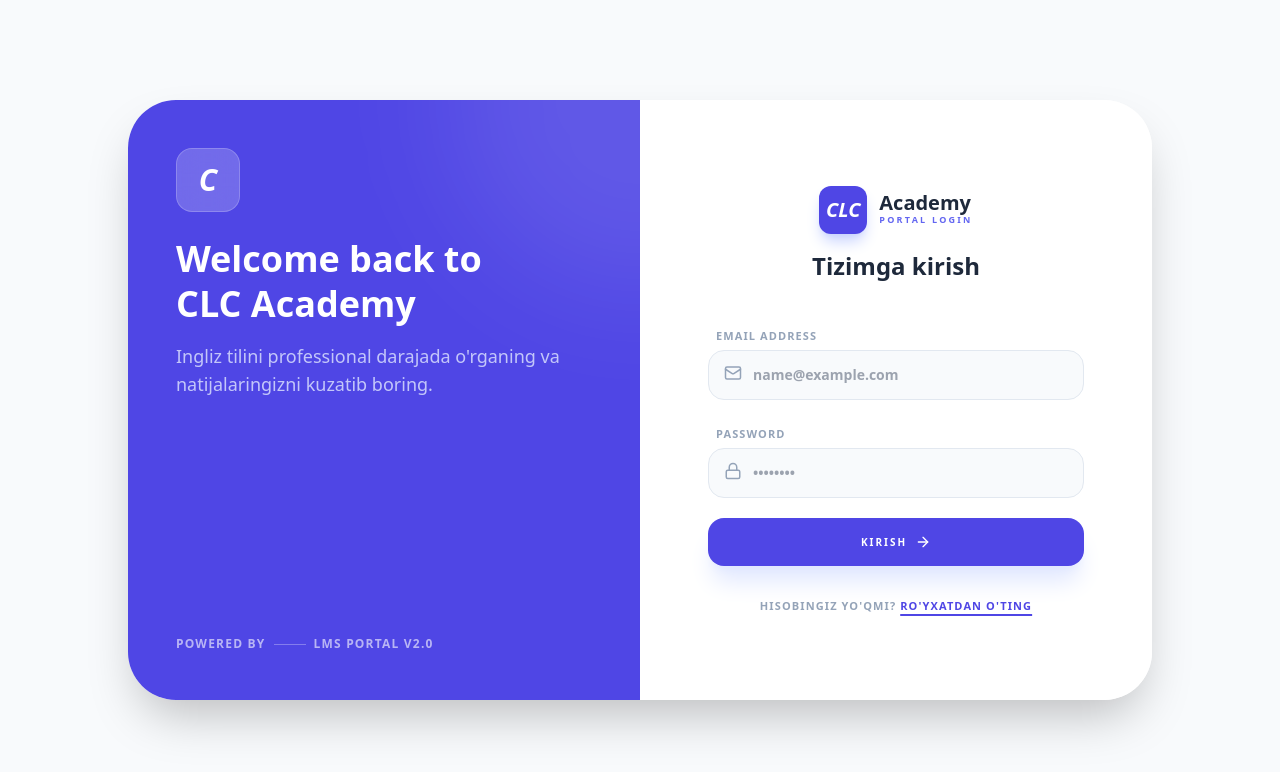
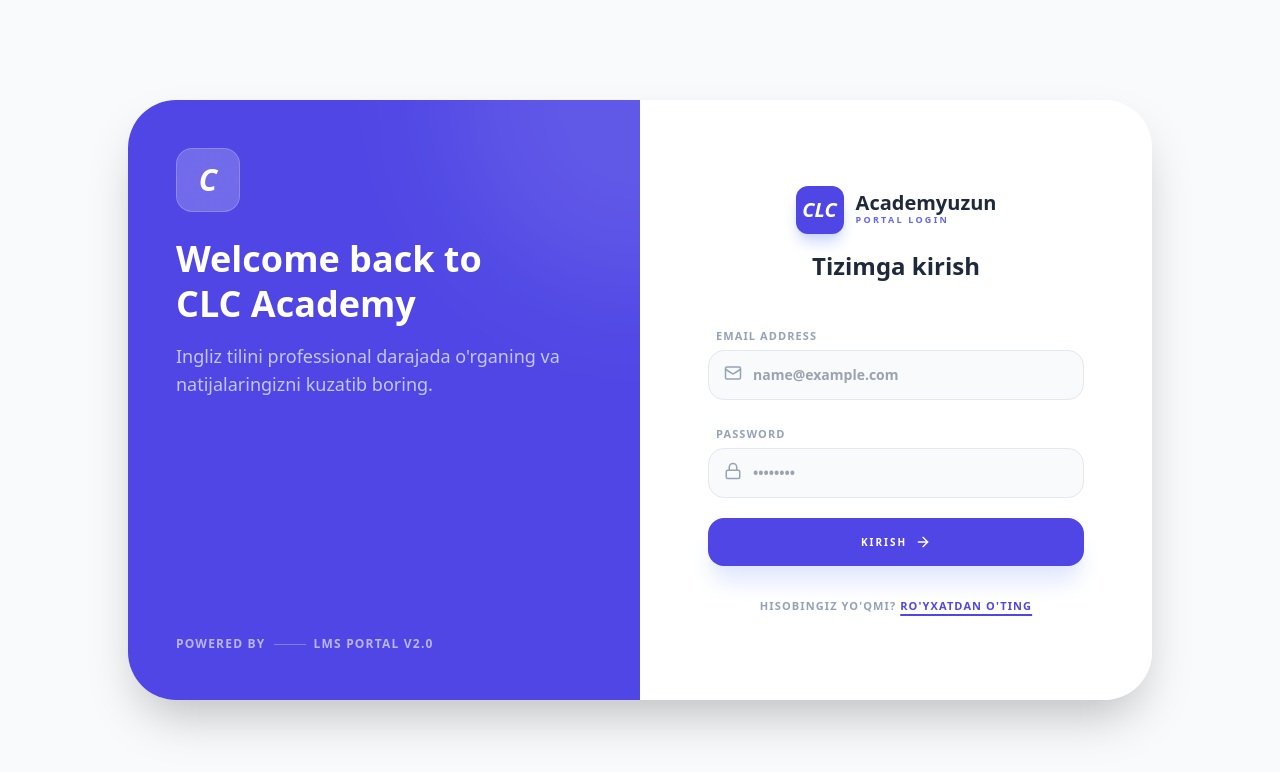
Before and after one commit to bekstar11-source/clc-lms-portal, a React (Create React App) app: page /#/login in a window 1280 px wide. Shown: the top 772 px of the page. Built offline with nearby package versions, Linux system fonts and the light colour scheme; no server answers.

Commit message:
Vercel update

```diff
--- a/package.json
+++ b/package.json
@@ -2,7 +2,7 @@
   "name": "web-pro",
   "version": "0.1.0",
   "private": true,
-  "homepage": ".",
+  "homepage": "https://bekstar11-source.github.io/clc-lms-portal",
   "dependencies": {
     "@capacitor/android": "^8.0.0",
     "@capacitor/cli": "^8.0.0",
--- a/src/pages/Login.js
+++ b/src/pages/Login.js
@@ -84,7 +84,7 @@ const Login = () => {
             <div className="inline-flex items-center justify-center space-x-3 mb-4">
                <div className="w-12 h-12 bg-indigo-600 text-white rounded-xl flex items-center justify-center text-xl font-black italic shadow-lg shadow-indigo-200">CLC</div>
                <div className="text-left">
-                 <h1 className="text-xl font-black text-slate-800 leading-none">Academy</h1>
+                 <h1 className="text-xl font-black text-slate-800 leading-none">Academyuzun</h1>
                  <p className="text-[9px] font-bold text-indigo-500 uppercase tracking-[0.25em]">Portal Login</p>
                </div>
             </div>
```
